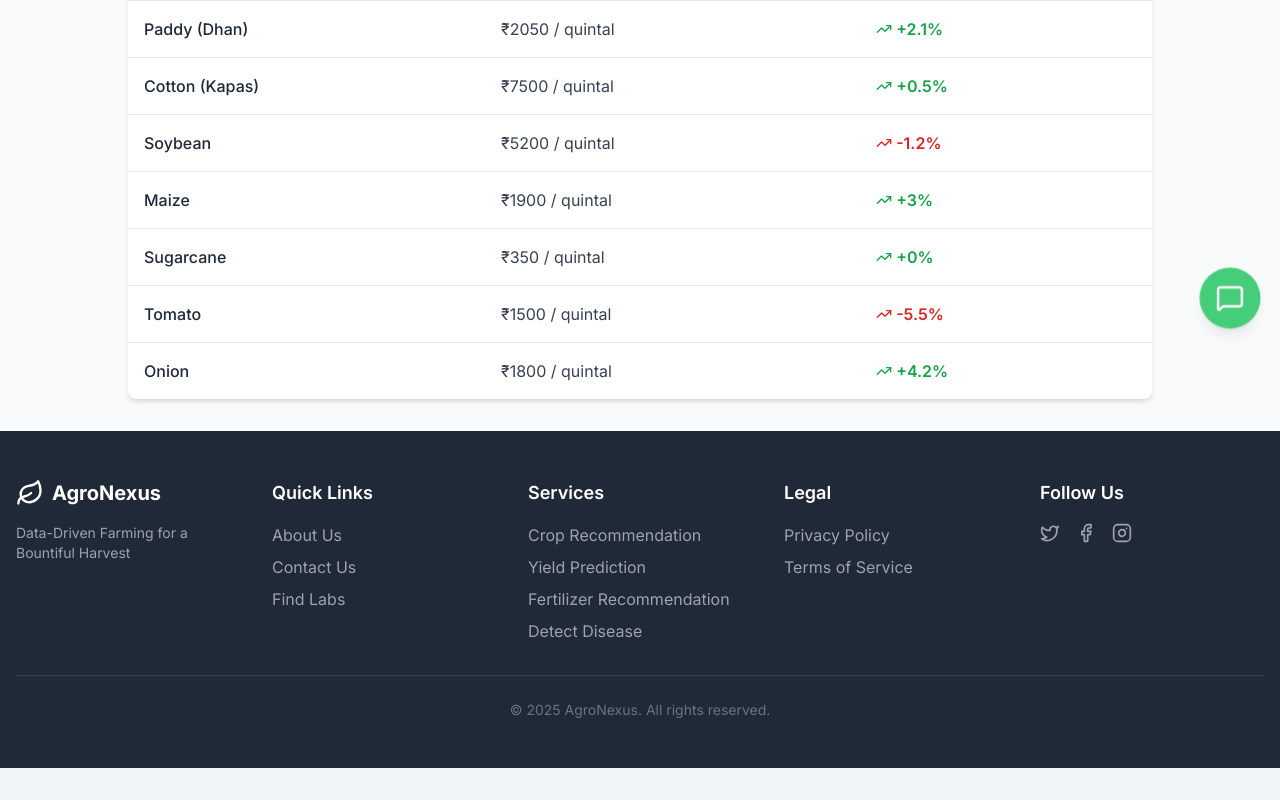
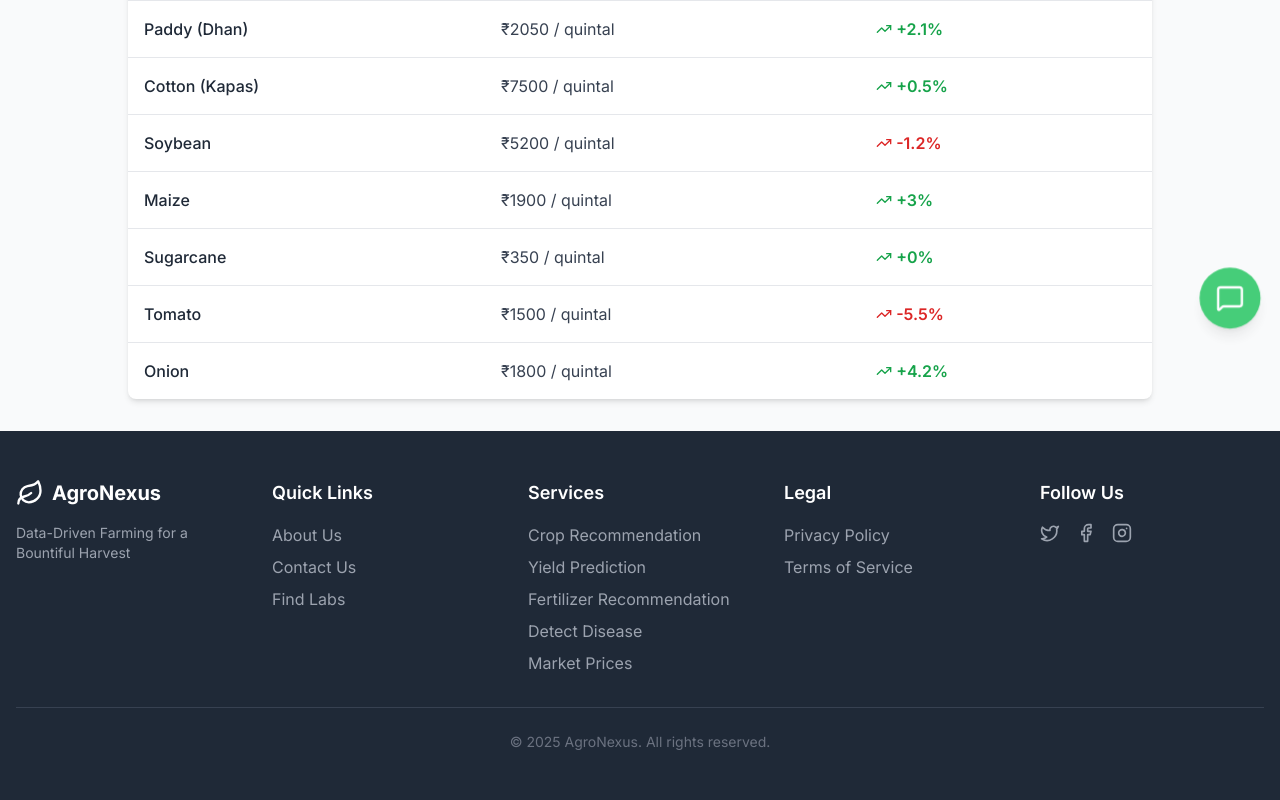
Before and after one commit to notvenu/AgroNexus, a React (Vite) app: page /market-prices in a window 1280 px wide. Shown: the part 452-1252 px from the top of the page. Before the commit the page ends 1220 px from the top, so only its background shows below. Built offline with nearby package versions, Linux system fonts and the light colour scheme.

Commit message:
feat(nav): add market prices link to navigation
Add new navigation item for market prices feature in both translation file and footer component

```diff
--- a/src/components/common/Footer.jsx
+++ b/src/components/common/Footer.jsx
@@ -38,6 +38,7 @@ const Footer = () => {
                             <li><Link to="/predict-yield" className="text-gray-400 hover:text-white">{t('nav.yield_prediction')}</Link></li>
                             <li><Link to="/recommend-fertilizer" className="text-gray-400 hover:text-white">{t('nav.fertilizer_recommendation')}</Link></li>
                             <li><Link to="/disease-detection" className="text-gray-400 hover:text-white">{t('nav.disease_detection')}</Link></li>
+                            <li><Link to="/market-prices" className="text-gray-400 hover:text-white">{t('nav.market_prices')}</Link></li>
                         </ul>
                     </div>
 
--- a/src/i18n/locales/en.json
+++ b/src/i18n/locales/en.json
@@ -7,6 +7,7 @@
     "crop_recommendation": "Crop Recommendation",
     "yield_prediction": "Yield Prediction",
     "fertilizer_recommendation": "Fertilizer Recommendation",
+    "market_prices": "Market Prices",
     "dashboard": "Dashboard",
     "labs": "Find Labs",
     "disease_detection": "Detect Disease",
```
